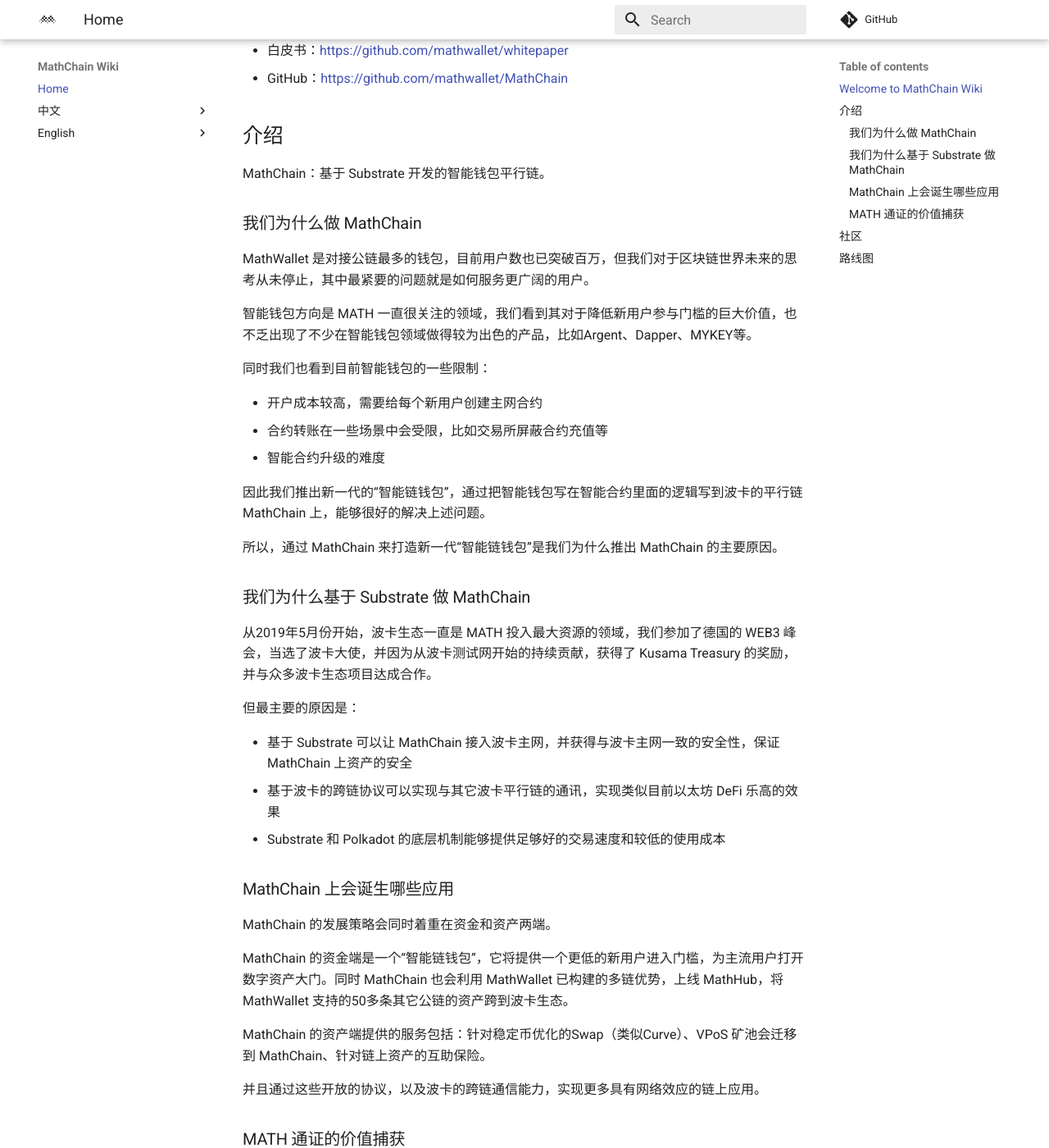
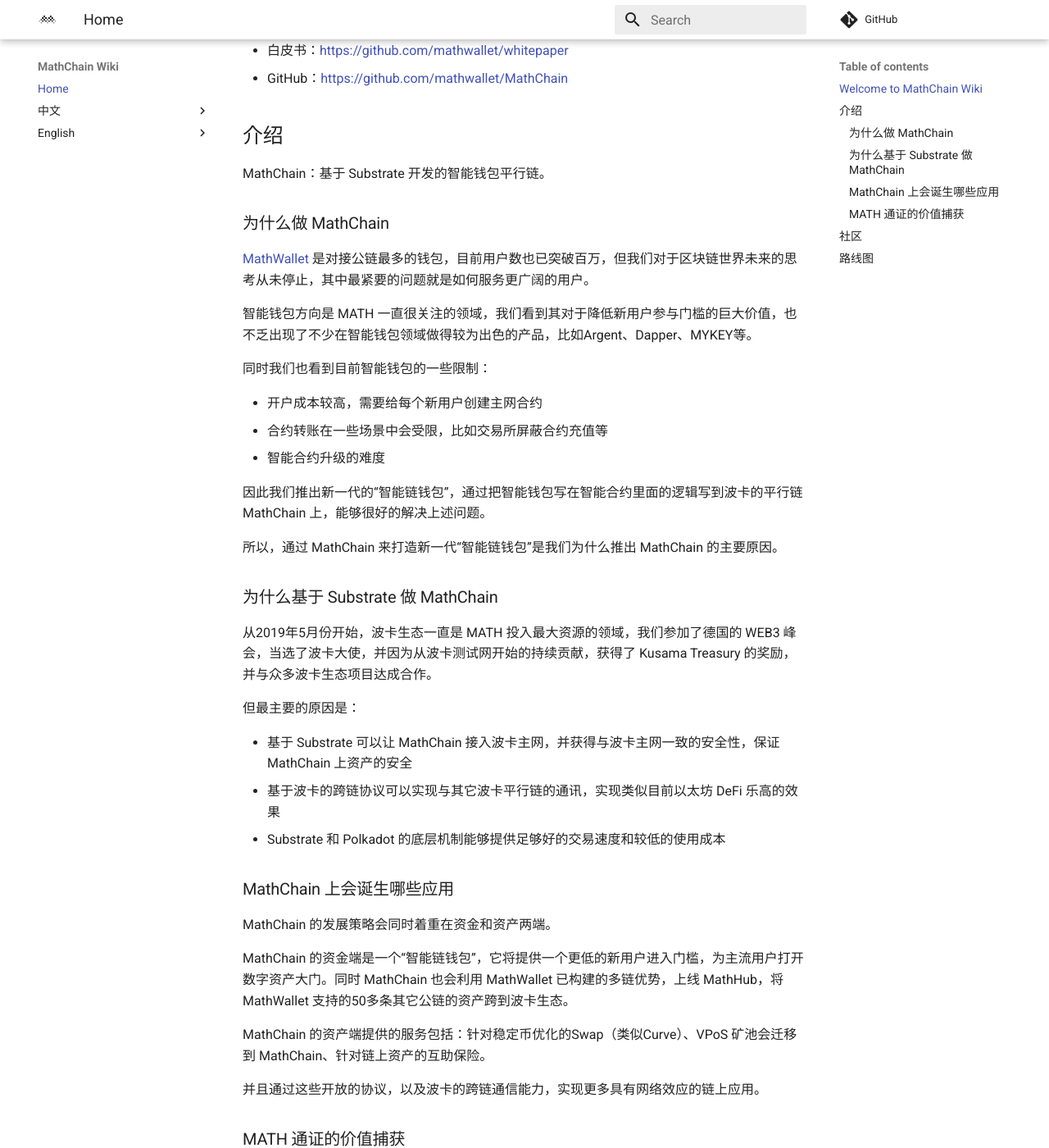
Before and after one commit to mathwallet/docs.mathchain.org, an MkDocs documentation site: the page built from docs/index.md, in a window 1280 px wide and 1400 px high, scrolled down 215 px. Shown: the whole window at 82% size. Built offline with MkDocs 1.6.1 and Material for MkDocs 9.7.7, drawn with Linux system fonts in a browser that asks for light colours; comment, search, counter and statistics services are not loaded; some of the changed text lies outside the part shown.

Commit message:
Update index.md

```diff
--- a/docs/index.md
+++ b/docs/index.md
@@ -8,9 +8,9 @@
 
 MathChain：基于 Substrate 开发的智能钱包平行链。
 
-### 我们为什么做 MathChain
+### 为什么做 MathChain
 
-MathWallet 是对接公链最多的钱包，目前用户数也已突破百万，但我们对于区块链世界未来的思考从未停止，其中最紧要的问题就是如何服务更广阔的用户。
+[MathWallet](https://mathwallet.org/zh-cn/) 是对接公链最多的钱包，目前用户数也已突破百万，但我们对于区块链世界未来的思考从未停止，其中最紧要的问题就是如何服务更广阔的用户。
 
 智能钱包方向是 MATH 一直很关注的领域，我们看到其对于降低新用户参与门槛的巨大价值，也不乏出现了不少在智能钱包领域做得较为出色的产品，比如Argent、Dapper、MYKEY等。
 
@@ -24,7 +24,7 @@
 
 所以，通过 MathChain 来打造新一代“智能链钱包”是我们为什么推出 MathChain 的主要原因。
 
-### 我们为什么基于 Substrate 做 MathChain
+### 为什么基于 Substrate 做 MathChain
 
 从2019年5月份开始，波卡生态一直是 MATH 投入最大资源的领域，我们参加了德国的 WEB3 峰会，当选了波卡大使，并因为从波卡测试网开始的持续贡献，获得了 Kusama Treasury 的奖励，并与众多波卡生态项目达成合作。
 
```
Also changed, not shown: other parts of docs/index.md (+2 -1 lines).
